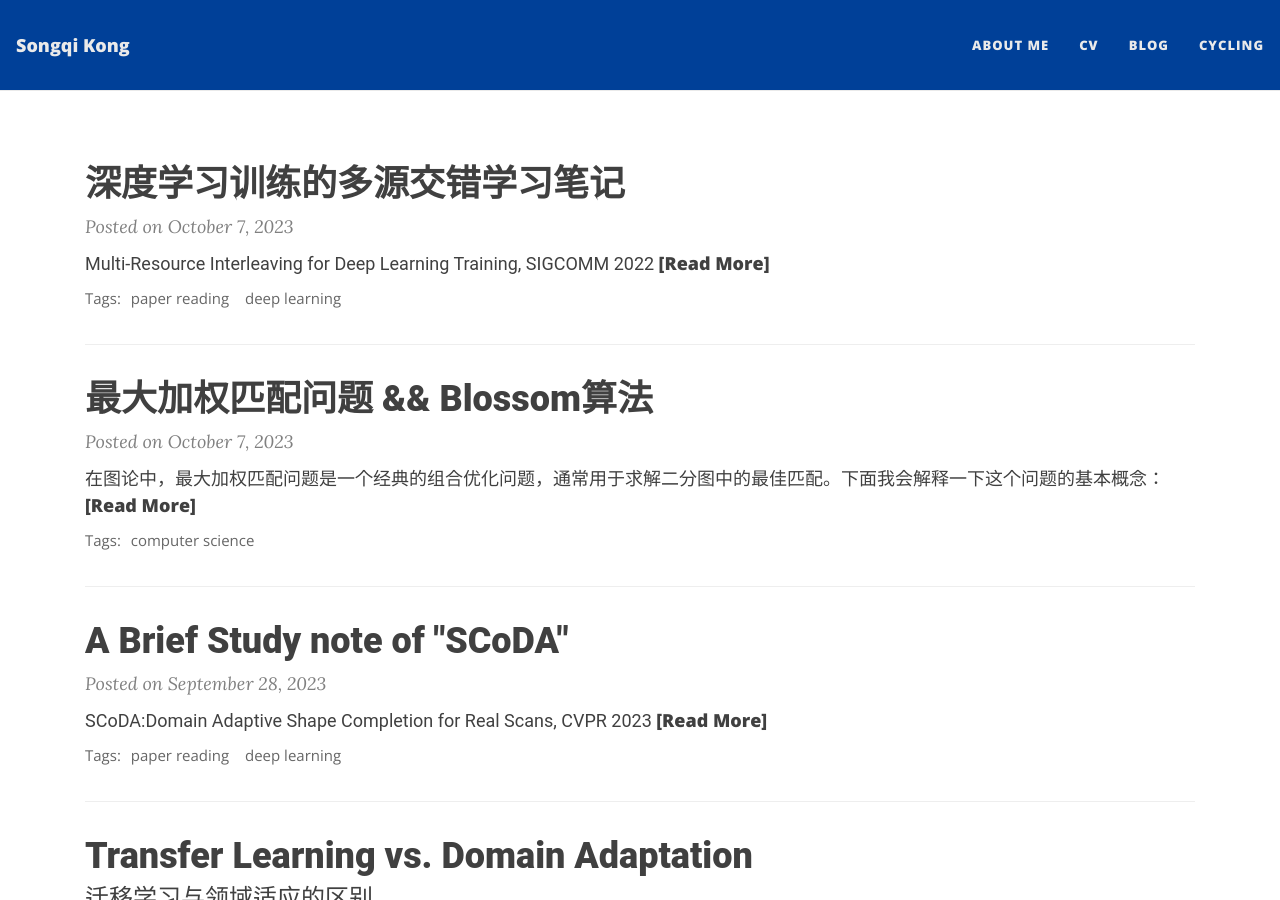
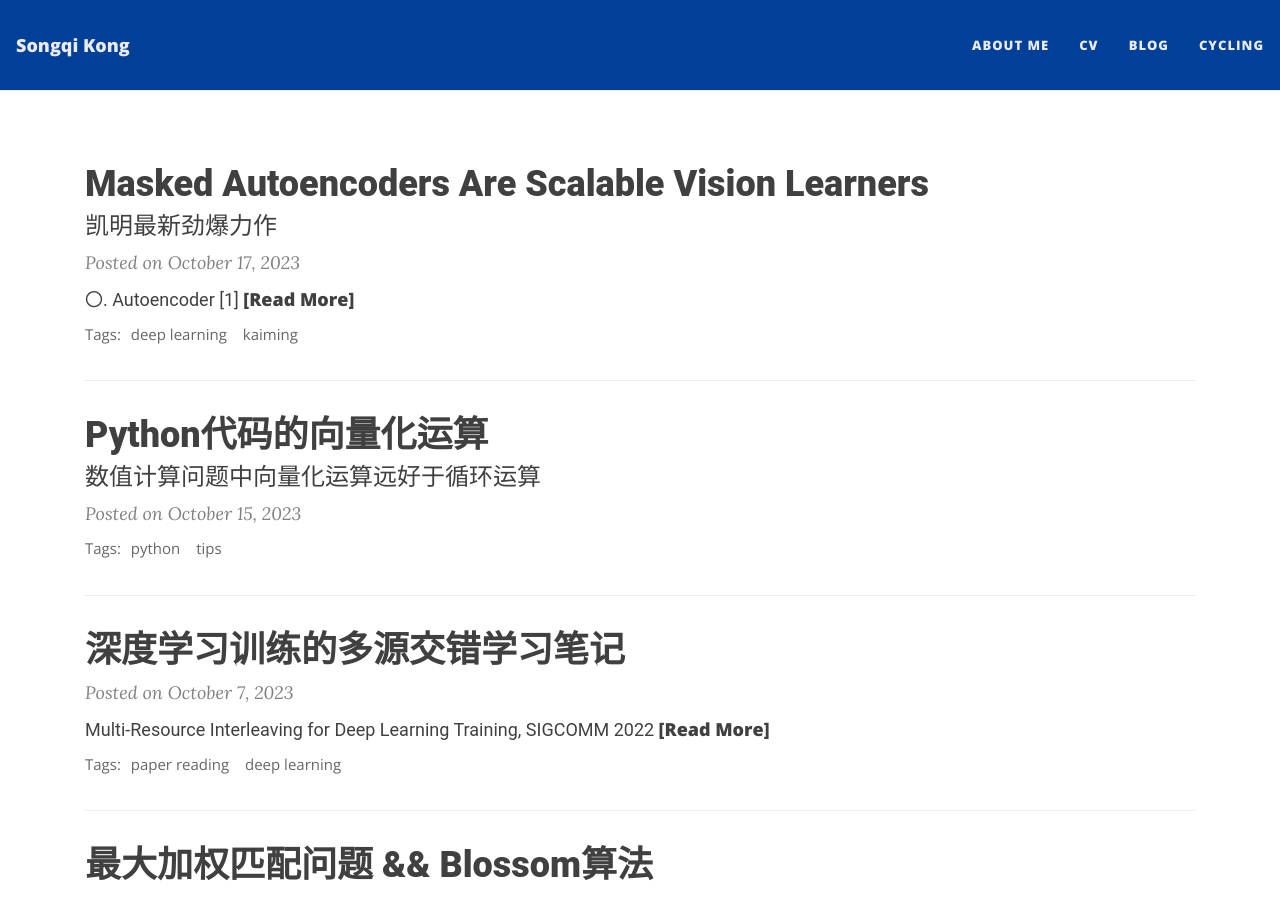
Before and after one commit to songqikong/songqikong.github.io, a Jekyll site: the page built from BLOG.md, in a window 1280 px wide and 900 px high. Built offline with Jekyll 4.4.1, drawn with Linux system fonts in a browser that asks for light colours; nearby versions of some CDN libraries; some of the changed lines change nothing that is shown.

Commit message:
masked-autoencoder

```diff
--- a/_config.yml
+++ b/_config.yml
@@ -54,7 +54,7 @@ social-network-links:
   email: "kkanshan@outlook.com"
 #   rss: true  # remove this line if you don't want to show an RSS link at the bottom
 #   facebook: deanattali
-  github: kanshankong.github.com
+  github: songqikong.github.com
 #   twitter: daattali
 #   patreon: DeanAttali
 #   youtube: c/daattali
--- /dev/null
+++ b/_posts/2023-10-15-loop-to-vetor-calculate.md
@@ -0,0 +1,6 @@
+---
+layout: post
+title: Python代码的向量化运算
+subtitle: 数值计算问题中向量化运算远好于循环运算
+tags: [python, tips]
+---
--- /dev/null
+++ b/_posts/2023-10-17-masked-autoencoders.md
@@ -0,0 +1,190 @@
+---
+layout: post
+title: Masked Autoencoders Are Scalable Vision Learners
+subtitle: 凯明最新劲爆力作
+tags: [deep learning, kaiming]
+---
+
+# 〇. Autoencoder [[1]](https://blog.csdn.net/qq_37233260/article/details/119805253)
+
+Auto-encoder是一个基本的**生成模型**，更重要的是它提供了一种encoder-decoder的框架思想，广泛的应用在了许多模型架构中。简单来说，Auto-encoder可以看作是如下的结构：
+
+1. Encoder(编码器)：它可以把原先的图像压缩成更低维度的向量。
+2. Decoder(解码器)：它可以把压缩后的向量还原成图像，通常它们使用的都是神经网络。
+
+Encoder接收一张图像（或是其他类型的数据）（hidden layer）输出一个低维的vector，它也可称为Embedding或者code，然后将vector输入到Decoder中就可以得到重建后的图像，**希望它和输入图像越接近越好**，即最小化重建误差（reconstruction error）。Auto-encoder本质上就是一个自我压缩和解压的过程。具体如下图：
+
+- 第一个流程图：假设输入是一张图片，有784个像素，输入一种network的Encoder（编码器）后，输出一组远小于784的code vector，认为这是一种紧凑的表示。
+- 第二个流程图：输入是一组code vector，经过network的Decoder（解码器）之后可以输出原始图片。
+
+两者单独来看都是无监督学习，不能独立训练，因为不知道输出是什么。所以将两者结合起来训练。
+
+**去噪自编码器(DAE)**是一类破坏输入信号，并学习来重建原始未损坏信号的自编码器。一系列方法可以被认为是不同种类的DAE，例如，屏蔽像素或去除颜色通道。
+
+# Ⅰ. Abstract
+
+> This paper shows that masked autoencoders (MAE) are scalable self-supervised learners for computer vision. Our MAE approach is simple: **we mask random patches of the input image and reconstruct the missing pixels**. It is based on two core designs. First, we develop an asymmetric encoder-decoder architecture, with an encoder that operates only on the visible subset of patches (without mask tokens), along with a lightweight decoder that reconstructs the original image from the latent representation and mask tokens. Second, we find that masking a high proportion of the input image, e.g., 75%, yields a nontrivial and meaningful self-supervisory task. Coupling these two designs enables us to train large models efficiently and effectively: we accelerate training (by 3× or more) and improve accuracy. Our scalable approach allows for learning high-capacity models that generalize well: e.g., a vanilla ViT-Huge model achieves the best accuracy (87.8%) among methods that use only ImageNet-1K data. Transfer performance in downstream tasks outperforms supervised pretraining and shows promising scaling behavior.
+
+本文表明，掩码自动编码器 (MAE) 是用于计算机视觉的可扩展自我监督学习器。我们的 MAE 方法很简单：我们屏蔽了输入图像的随机patch并重建缺失的像素。它基于两种核心设计。首先，我们开发了一种非对称编码器-解码器架构，其编码器仅对可见patch子集（没有掩码标记）进行操作，以及一个轻量级解码器，它从潜在表示和掩码标记重建原始图像。其次，我们发现掩蔽大部分输入图像，例如 75%，会产生一项非平凡且有意义的自我监督任务。耦合这两种设计使我们能够高效有效地训练大型模型：我们加速训练（超过 3 倍或更多）并提高准确性。我们的可扩展方法允许学习能够很好地泛化的高容量模型：例如，在仅使用 ImageNet-1K 数据的方法中，vanilla Vit-Rouge 模型实现了最佳准确度 (87.8%)。下游任务中的迁移性能优于监督预训练，并且能够有希望扩招到更大规模的模型中。
+
+
+
+# Ⅱ. Contributions
+
+<center><img src="/assets/img/image-20231017153918052.png" alt="image-20231017153918052" /></center>
+
+<center><img src="/assets/img/image-20231017155353217.png" alt="image-20231017155353217" /></center>
+
+<center><img src="/assets/img/image-20231017155416570.png" alt="image-20231017155416570" /></center>
+
+**Enlightenments**：
+
+1. 随着ViT的提出，将mask tokens和positional embeddings从NLP引入了Vision邻域。
+2. 与NLP相比，Vision的信息空间的信息密度更加稀疏。比如在从句子中预测缺失的的几个词时，需要进行相当复杂的语义理解；但是在Vision中，当我们从几个patch还原整个图片时，考虑的语义信息很少，大多时候只需要考虑空间信息。文章设计了这样的几个任务，如图2-4。
+3. 自动编码器的解码器将潜在表示映射回输入，但是NLP和Vision的Decoder扮演的角色不一样。在视觉上，解码器重建像素，因此其输出的语义水平低于普通识别任务。这与语言相反，在语言中，解码器预测包含丰富语义信息的缺失单词。虽然在BERT中，解码器可能是微不足道的MLP，但我们发现，对于图像，解码器的设计在决定学习到的潜在表征的语义水平方面起着关键作用。
+
+因此文章提出了一种简单、有效、可扩展的掩码自编码器(MAE)用于视觉表示学习。我们的MAE从输入图像中**屏蔽随机patch**，并在像素空间中重建缺失的patch。它具有非对称编解码器设计。我们的编码器仅对patch的可见子集(没有masked)进行操作，我们的解码器是轻量级的，可以从latent representation和masked token一起重建输入(图1)。将masked token转移到我们的非对称编码器-解码器中的小型解码器中，可以大大减少计算量。在这种设计下，非常高的掩蔽比(如75%)可以实现以下比较好的效果：**1.**优化了精度 **2.**同时允许编码器只处理一小部分(例如，25%)的patch。这可以将总体预训练时间减少3倍或更多，同样减少内存消耗，使我们能够轻松地将MAE扩展到大型模型。
+
+# Ⅲ. Related [[2]](https://www.zhihu.com/question/498364155/answer/2240224120)
+
+## 3.1 iGPT
+
+OpenAI是一个想把一切GPT化的公司，到了图像这里，自然的想法就是用GPT来训一个图像模型。但是图像是个三维的数据（长x宽x通道），不像文字一样可以变成一维向量的序列。如果直接把图像的三维矩阵拼成二维也可以，但这样数量就太多了。于是iGPT就想到了一个方法，把图像马赛克掉，变成一个个色块，数量一下就减少了，可以像NLP一样愉快地输入到Transformer了：
+
+<center><img src="/assets/img/image-20231017171107668.png" alt="image-20231017171107668" /></center>
+
+解决这个核心难点之后就很愉快了，可以无脑用GPT和BERT啦。最后实验下来，BERT在两个数据集的平均表现比GPT差一点点（橙色）：
+
+<center><img src="/assets/img/image-20231017171213482.png" alt="image-20231017171213482" /></center>
+
+而且BERT因为[mask](https://www.zhihu.com/search?q=mask&search_source=Entity&hybrid_search_source=Entity&hybrid_search_extra={"sourceType"%3A"answer"%2C"sourceId"%3A2240224120})的方式，存在训练预测不一致的问题，OpenAI尝试对测试数据随机mask 5个token，最终ImageNet结果果然上升了一些（红色）。但还是改变不了OpenAI要用GPT统治一切的事实，这篇文章还是用[GPT-2](https://www.zhihu.com/search?q=GPT-2&search_source=Entity&hybrid_search_source=Entity&hybrid_search_extra={"sourceType"%3A"answer"%2C"sourceId"%3A2240224120})（摊手。
+
+iGPT虽然尝试过形式与BERT接近的预训练，但却连一个MAE的关键点都没碰到。其中我觉得问题最大的主要是这个马赛克操作，就拿文中贴的例子来看，都被马赛克成那样子了，还学习什么呢。。。虽然事实证明还是有效果的，但还是从输入上就降低了模型的拟合能力。
+
+但别急，这个问题马上就被解决了。
+
+## 3.2 ViT
+
+第二个出场的嘉宾，就是红遍大江南北的Vision Transformer——ViT。
+
+它对上面问题的解决办法，就是思想上借鉴了CNN的局部特征抽取，把图片分割成一个个[patch](https://www.zhihu.com/search?q=patch&search_source=Entity&hybrid_search_source=Entity&hybrid_search_extra={"sourceType"%3A"answer"%2C"sourceId"%3A2240224120})，再通过线性映射成一个类似NLP的token embedding。同时为了保留位置信息，加上了可学习的[position embedding](https://www.zhihu.com/search?q=position embedding&search_source=Entity&hybrid_search_source=Entity&hybrid_search_extra={"sourceType"%3A"answer"%2C"sourceId"%3A2240224120})。
+
+<center><img src="/assets/img/image-20231017171446756.png" alt="image-20231017171446756" /></center>
+
+从ViT开始，CVer们终于可以更优雅地使用Transformer了。然而ViT的实验还是跟传统CV一样，进行有监督的预训练。为什么不试试MLM呢？其实他们试过了，但效果不好，所以没重点放出来。
+
+在附录中，ViT其实尝试过三种预训练方法，首先mask掉50%的patch，然后：
+
+1. 只预测patch的mean color
+2. 只预测一个马赛克版的patch
+3. 用L2损失预测所有pixel
+
+第三种方法真的很接近有木有！！！然而实验发现第三种更差一些，第一种最好，但也比有监督的落后4个点。
+
+看到这里，如果去翻翻MAE的分析实验，就会发现MAE mask 50%之后的效果也很好：
+
+<center><img src="/assets/img/image-20231017171624478.png" alt="image-20231017171624478" /></center>
+
+## 3.3 BEiT
+
+第三位出场的嘉宾是BEiT，微软今年年中的工作，作者之一是知乎的[董力](https://www.zhihu.com/search?q=董力&search_source=Entity&hybrid_search_source=Entity&hybrid_search_extra={"sourceType"%3A"answer"%2C"sourceId"%3A2240224120})大佬。
+
+BEiT的形式同样很接近BERT，只不过用了一个dVAE对patch进行离散化（就像NLP的token也是离散化的）。dVAE需要先在语料上训练出一个encoder和一个decoder，encoder用来当作tokenizer，把图像离散化（对应一个个patch），然后给Transformer输入patch，预测离散后的图像，再用decoder还原。
+
+<center><img src="/assets/img/image-20231017172345508.png" alt="image-20231017172345508" /></center>
+
+在预训练阶段，最多会mask 40%的patch（同样很接近MAE了）。
+
+另外，**作者们其实也试过复原pixel，但效果会有1.8%的下降。对于这个现象，BEiT给出的猜想是，就像多层CNN一样，编码器最终得到的应该是一个更全局、高维的表示，而复现pixel会让后几层太关注局部细节**。
+
+# Ⅳ. MAE Approach
+
+我们的掩码自编码器(MAE)是一种简单的自编码方法，可以在给定部分观测值的情况下重建原始信号。像所有的自编码器一样，我们的方法有一个编码器，将观察到的信号映射到潜在表示，以及一个解码器，从潜在表示重建原始信号。与经典的自编码器不同，我们采用非对称设计，允许编码器仅对部分观察到的信号(没有掩码令牌)进行操作，并采用轻量级解码器，从潜在表示和掩码令牌重建完整信号。图1说明了下面介绍的思想。
+
+##### Masking.
+
+跟ViT一样将图片均匀分成多个patch，随机选取patch进行mask，不进行替换，遵循均匀分布。称为"random sampling".
+
+具有高mask比(即去除斑块的比例)的随机采样在很大程度上消除了冗余，从而创建了一个不能通过从可见的邻近斑块外推轻松解决的任务(见图2 - 4)。均匀分布防止了潜在的中心偏差(即在图像中心附近有更多的掩蔽斑块)。最后，高度稀疏的输入为设计高效的编码器创造了机会，下面将介绍。
+
+
+
+##### MAE encoder.
+
+编码器是一个ViT，但是只会输入可见的、未被masked的patch。然后通过一个线性函数将位置编码嵌入到patch，然后输入一系列Tranformer中去。但是我们只需要输入完整集的一小部分（可见部分），使得运算量和运算难度大幅降低。
+
+
+
+##### MAE decoder.
+
+解码器输入(i) encoded visible patches and (ii) mask tokens.如图一。每个mask token是一个共享的可学习向量，表示存在待预测的缺失补丁。我们为这个完整集合中的所有标记添加位置嵌入;如果没有这个，掩码令牌将没有关于它们在图像中的位置的信息。解码器有另一系列的Transformer块。
+
+MAE解码器仅在预训练期间用于执行图像重建任务（仅使用编码器来生成用于识别的图像表示）。因此，解码器架构可以以独立于编码器设计的方式灵活设计。我们尝试了非常小的解码器，比编码器更窄更浅。例如，我们的默认解码器每个令牌的计算量 &lt;10%。通过这种非对称设计，全套令牌仅由轻量级解码器处理，这显着减少了预训练时间。
+
+##### Reconstruction target.
+
+MAE会输出被masked的patch的像素值，通过一个像素值向量代表一个patch。解码器的最后一层是一个线性投影，其输出通道的数量等于一个patch中的像素值的数量。解码器的输出被reshape以形成重建图像。我们的损失函数计算像素空间中重建图像和原始图像之间的均方误差(MSE)。我们只在masked patch上计算损失，类似于 BERT。
+
+我们还研究了一种变体，其重建目标是每个掩码补丁的归一化像素值。具体来说，我们计算补丁中所有像素的均值和标准差，并使用它们来规范化这个补丁。在我们的实验中，使用归一化像素作为重建目标可以提高表示质量。
+
+##### Simple implementation.
+
+MAE不需要任何专门的稀疏操作。首先，我们为每个输入补丁生成一个标记(通过添加位置嵌入的线性投影)。接下来，我们随机打乱令牌列表，并根据屏蔽比率删除列表的最后一部分。这个过程为编码器生成一小部分标记，相当于采样补丁而不进行替换。编码后，我们将一个掩码令牌列表添加到编码补丁列表中，并取消这个完整列表(反转随机洗牌操作)，以使所有令牌与其目标对齐。解码器应用于这个完整的列表(添加了位置嵌入)。如前所述，不需要稀疏操作。这个简单的实现引入的开销可以忽略不计，因为变换和解变换操作非常快。
+
+# Ⅴ. ImageNet Experiments
+
+**Baseline: ViT-Large.** 我们使用viti - large (viti - l /16)[16]作为消融研究的主干。viti - l非常大(比ResNet-50[25]大一个数量级)，容易过拟合。以下是从头开始训练的ViT-L与根据基线MAE进行微调的ViT-L的比较:
+
+![image-20231017181716263](/assets/img/image-20231017181716263.png)
+
+## 4.1. Main Properties
+
+##### Masking ratio.
+
+图5显示了掩蔽比的影响。最佳比例高得惊人。75%的比例对线性探测和微调都很好。这种行为与BERT相反，BERT的典型掩蔽比为15%。我们的掩蔽率也远高于计算机视觉领域的相关研究[6,16,2](20% ~ 50%)。
+
+<center><img src="/assets/img/image-20231017181931132.png" alt="image-20231017181931132" /></center>
+
+##### Decoder design.
+
+Overall, our default MAE decoder is lightweight. It has 8 blocks and a width of 512-d ( gray in Table 1). It only has 9% FLOPs per token vs. ViT-L (24 blocks, 1024-d). As such, while the decoder processes all tokens, it is still a small fraction of the overall compute.
+
+<center><img src="/assets/img/image-20231017183521912.png" alt="image-20231017183521912" /></center>
+
+##### Mask token.
+
+我们的MAE的一个重要设计是跳过编码器中的mask token[M]，并稍后在轻量级解码器中应用它。表1c研究了这种设计。
+
+此外，通过跳过编码器中的掩码令牌，我们大大减少了训练计算。在表1c中，我们将总体训练FLOPs降低了3.3倍。在我们的实现中，这导致了2.8倍的时钟加速(见表2)。
+
+<center><img src="/assets/img/image-20231017184706232.png" alt="image-20231017184706232" /></center>
+
+##### Reconstruction target.
+
+我们在表1d中比较了不同的重建目标。到目前为止，我们的结果是基于没有(每个补丁)规范化的像素。使用带有归一化的像素可以提高精度。这种逐补丁归一化在局部增强了对比度。在另一种变体中，我们在patch空间中执行PCA，并使用最大的PCA系数(这里是96)作为目标。这样做会降低准确性。两个实验都表明高频分量在我们的方法中是有用的。
+
+我们基于像素的MAE比标记化简单得多。dVAE标记器需要更多的预训练阶段，这可能取决于额外的数据(250M图像[50])。dVAE编码器是一个大型卷积网络(ViT-L的40% FLOPs)，并且增加了不小的开销。使用像素不会受到这些问题的困扰。
+
+##### Data augmentation.
+
+omiited.
+
+##### Mask sampling strategy.
+
+在表1f中，我们比较了不同的掩码采样策略，如图6所示。[2]中提出的逐块屏蔽策略倾向于去除大块(图6中间)。我们的具有块屏蔽的MAE在50%的比例下工作得相当好，但在75%的比例下会退化。该任务比随机抽样更难，因为观察到更高的训练损失。重建的图像也更加模糊。我们还研究了网格智能采样，它定期保持每四个补丁中的一个(图6右)。这是一个更简单的任务，训练损失更小。重建更加清晰。但是，表示质量较低。简单随机抽样最适合我们的MAE。它允许更高的掩蔽比，这提供了更大的加速效益，同时也享有良好的准确性。
+
+##### Training schedule.
+
+omitted.
+
+## 4.2 Comparisons with Previous Results
+
+**Omitted.**
+
+## 4.3. Partial Fine-tuning
+
+**Omitted.**
+
+# Ⅴ. Transfer Learning Experiments
+
+Omitted.
```
Also changed, not shown: assets/img/image-20231017153918052.png (added), assets/img/image-20231017155353217.png (added), assets/img/image-20231017155416570.png (added), assets/img/image-20231017161541607.png (added), assets/img/image-20231017171107668.png (added), assets/img/image-20231017171213482.png (added), assets/img/image-20231017171446756.png (added), assets/img/image-20231017171624478.png (added), assets/img/image-20231017172345508.png (added), assets/img/image-20231017181716263.png (added), assets/img/image-20231017181931132.png (added), assets/img/image-20231017183521912.png (added), assets/img/image-20231017184706232.png (added).
